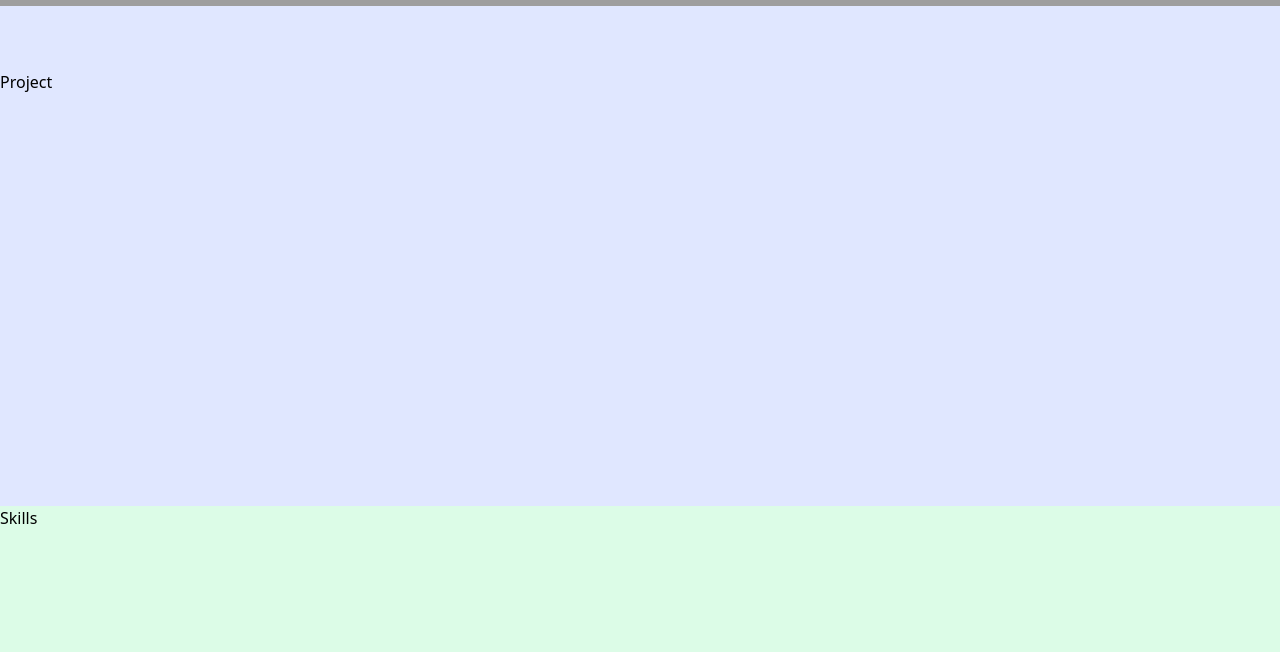
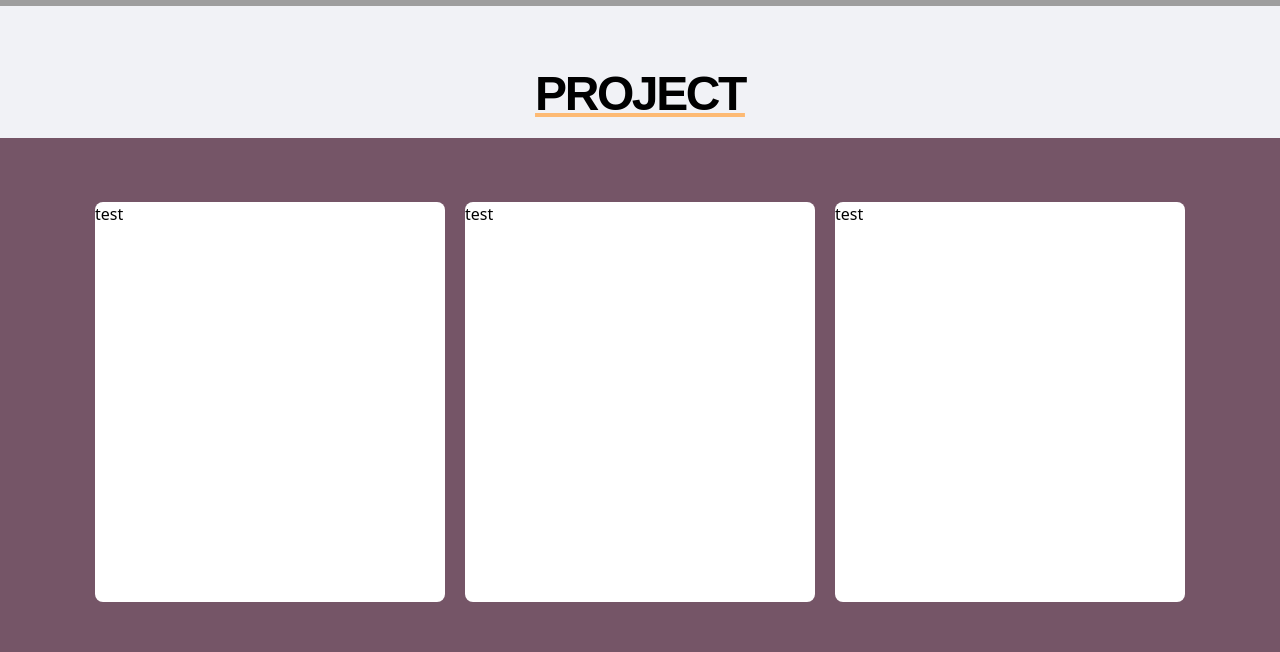
Before and after one commit to maejyomi/portfolio, a React (Create React App) app: page / in a window 1280 px wide. Shown: the part 622-1274 px from the top of the page. Built offline with nearby package versions, Linux system fonts and the light colour scheme; grey boxes are pictures that could not be loaded.

Commit message:
Project 업데이트
- 레이아웃 구현

```diff
--- a/src/components/Main.js
+++ b/src/components/Main.js
@@ -1,7 +1,7 @@
 import React, { useRef, useState } from "react";
 import AboutMe from "./AboutMe/AboutMe";
 import Contact from "./Contact";
-import Project from "./Project";
+import Project from "./Project/Project";
 import Skills from "./Skills";
 
 const Main = () => {
--- a/src/components/Project.js
+++ /dev/null
@@ -1,11 +0,0 @@
-import React from 'react'
-
-const Project = ({elementRef}) => {
-  return (
-    <div ref={elementRef} className='bg-indigo-100 h-[500px] pt-[4rem]'>
-      Project
-    </div>
-  )
-}
-
-export default Project
--- /dev/null
+++ b/src/components/Project/Project.js
@@ -0,0 +1,19 @@
+import React from "react";
+import SubTitle from "../SubTitle";
+
+const Project = ({ elementRef }) => {
+  return (
+    <div ref={elementRef} className="bg-[#f1f2f6] py-[4rem]">
+      <div className="flex flex-col justify-center items-center gap-5">
+        <SubTitle title="PROJECT" />
+        <div className="bg-[#755567] w-full p-[2rem] py-[4rem] flex flex-wrap justify-center gap-5">
+          <div className="bg-white rounded-lg w-[350px] h-[400px] ">test</div>
+          <div className="bg-white rounded-lg w-[350px] h-[400px] ">test</div>
+          <div className="bg-white rounded-lg w-[350px] h-[400px] ">test</div>
+        </div>
+      </div>
+    </div>
+  );
+};
+
+export default Project;
```
